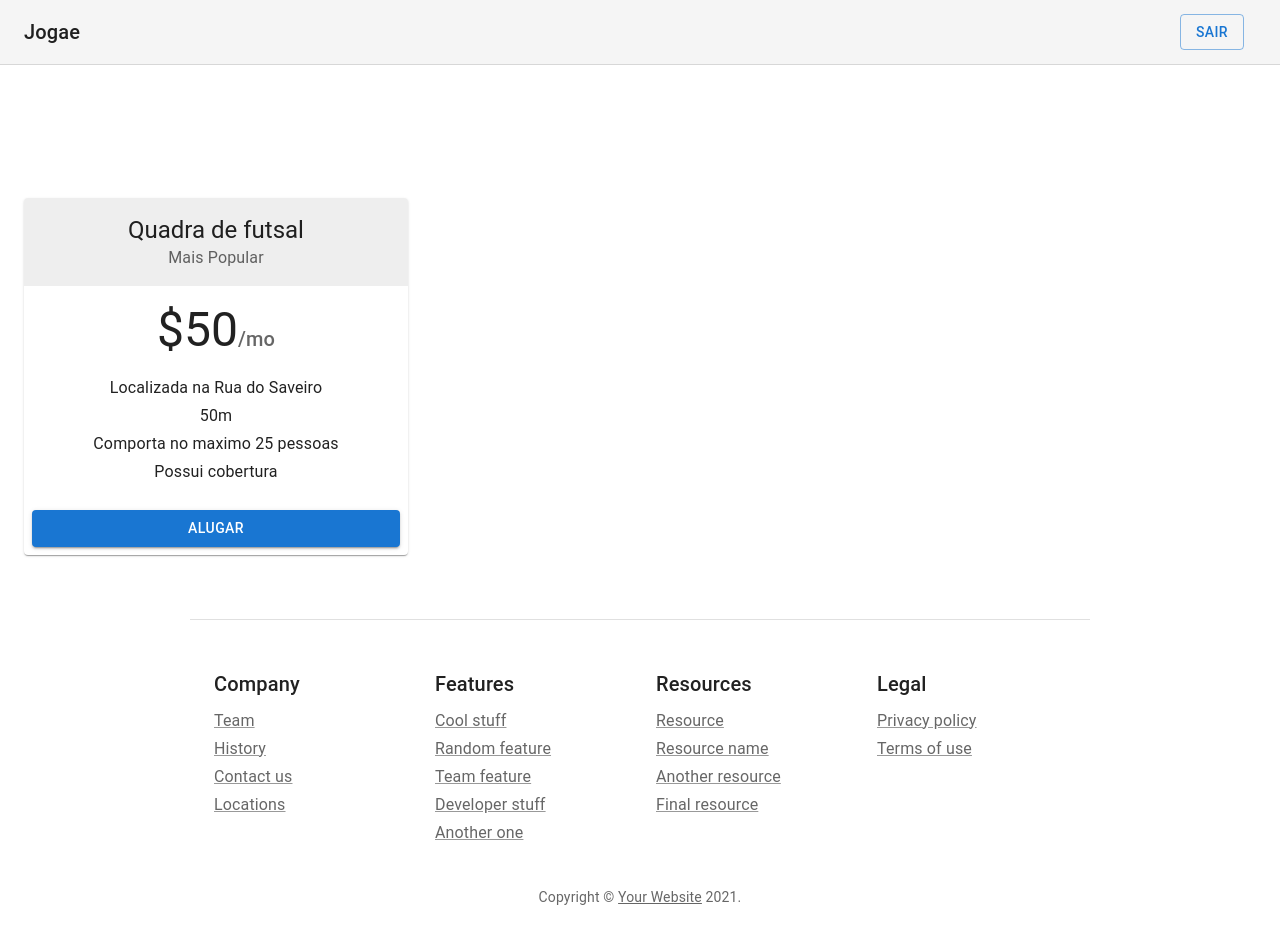
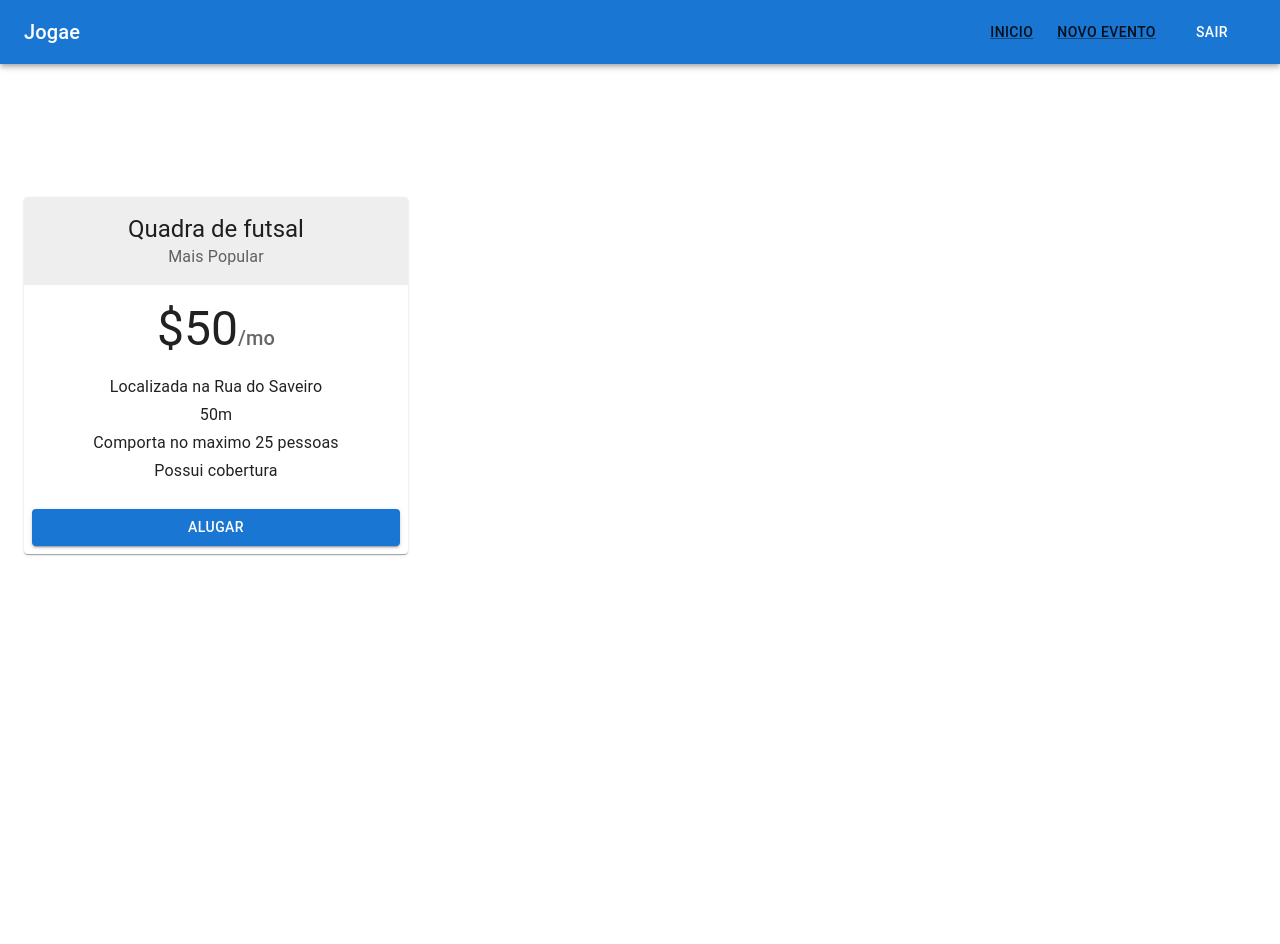
Before and after one commit to vieirasamuel/jogae, a React (Create React App) app in the folder client/: page /descricaoEvento in a window 1280 px wide. Shown: the top 944 px of the page. After the commit the page ends 800 px from the top, so only its background shows below. Built offline with nearby package versions, Linux system fonts and the light colour scheme; the HTML template or start-up script is replaced by a standard one.

Commit message:
alteracao da tela de DescricaoEvento e header

```diff
--- a/client/src/components/Header.js
+++ b/client/src/components/Header.js
@@ -3,6 +3,7 @@ import AppBar from '@mui/material/AppBar';
 import Toolbar from '@mui/material/Toolbar';
 import Typography from '@mui/material/Typography';
 import Button from '@mui/material/Button';
+import Link from '@mui/material/Link';
 
 export default function Feed() {
   return (
@@ -11,7 +12,25 @@ export default function Feed() {
           <Typography variant="h6" color="inherit" noWrap sx={{ flexGrow: 1 }}>
             Jogae
           </Typography>
-          <Button href="#" variant="outlined" sx={{ my: 1, mx: 1.5 }}>
+          <nav>
+            <Link
+              variant="button"
+              color="text.primary"
+              href="/feed"
+              sx={{ my: 1, mx: 1.5 }}
+            >
+              Inicio
+            </Link>
+            <Link
+              variant="button"
+              color="text.primary"
+              href="/novoEvento"
+              sx={{ my: 1, mx: 1.5 }}
+            >
+              Novo Evento
+            </Link>
+          </nav>
+          <Button href="/" variant="error" sx={{ my: 1, mx: 1.5 }}>
             Sair
           </Button>
         </Toolbar>
--- a/client/src/pages/DescricaoEvento.js
+++ b/client/src/pages/DescricaoEvento.js
@@ -1,5 +1,5 @@
 import * as React from 'react';
-import AppBar from '@mui/material/AppBar';
+import Header from '../components/Header'
 import Box from '@mui/material/Box';
 import Button from '@mui/material/Button';
 import Card from '@mui/material/Card';
@@ -44,51 +44,12 @@ const tiers = [
   },
 ];
 
-const footers = [
-  {
-    title: 'Company',
-    description: ['Team', 'History', 'Contact us', 'Locations'],
-  },
-  {
-    title: 'Features',
-    description: [
-      'Cool stuff',
-      'Random feature',
-      'Team feature',
-      'Developer stuff',
-      'Another one',
-    ],
-  },
-  {
-    title: 'Resources',
-    description: ['Resource', 'Resource name', 'Another resource', 'Final resource'],
-  },
-  {
-    title: 'Legal',
-    description: ['Privacy policy', 'Terms of use'],
-  },
-];
-
 function PricingContent() {
   return (
     <React.Fragment>
       <GlobalStyles styles={{ ul: { margin: 0, padding: 0, listStyle: 'none' } }} />
       <CssBaseline />
-      <AppBar
-        position="static"
-        color="default"
-        elevation={0}
-        sx={{ borderBottom: (theme) => `1px solid ${theme.palette.divider}` }}
-      >
-        <Toolbar sx={{ flexWrap: 'wrap' }}>
-          <Typography variant="h6" color="inherit" noWrap sx={{ flexGrow: 1 }}>
-            Jogae
-          </Typography>
-          <Button href="#" variant="outlined" sx={{ my: 1, mx: 1.5 }}>
-            Sair
-          </Button>
-        </Toolbar>
-      </AppBar>
+        <Header/>
       {/* Hero unit */}
       <Container disableGutters maxWidth="sm" component="main" sx={{ pt: 8, pb: 6 }}>
         <Typography
@@ -157,7 +118,7 @@ function PricingContent() {
                       </Typography>
                     ))}
                   </ul>
-                </CardContent>
+                  </CardContent>
                 <CardActions>
                   <Button fullWidth variant={tier.buttonVariant}>
                     {tier.buttonText}
@@ -168,41 +129,9 @@ function PricingContent() {
           ))}
         </Grid>
       </Container>
-      {/* Footer */}
-      <Container
-        maxWidth="md"
-        component="footer"
-        sx={{
-          borderTop: (theme) => `1px solid ${theme.palette.divider}`,
-          mt: 8,
-          py: [3, 6],
-        }}
-      >
-        <Grid container spacing={4} justifyContent="space-evenly">
-          {footers.map((footer) => (
-            <Grid item xs={6} sm={3} key={footer.title}>
-              <Typography variant="h6" color="text.primary" gutterBottom>
-                {footer.title}
-              </Typography>
-              <ul>
-                {footer.description.map((item) => (
-                  <li key={item}>
-                    <Link href="#" variant="subtitle1" color="text.secondary">
-                      {item}
-                    </Link>
-                  </li>
-                ))}
-              </ul>
-            </Grid>
-          ))}
-        </Grid>
-        <Copyright sx={{ mt: 5 }} />
-      </Container>
-      {/* End footer */}
     </React.Fragment>
   );
 }
-
 export default function Pricing() {
   return <PricingContent />;
 }
```
